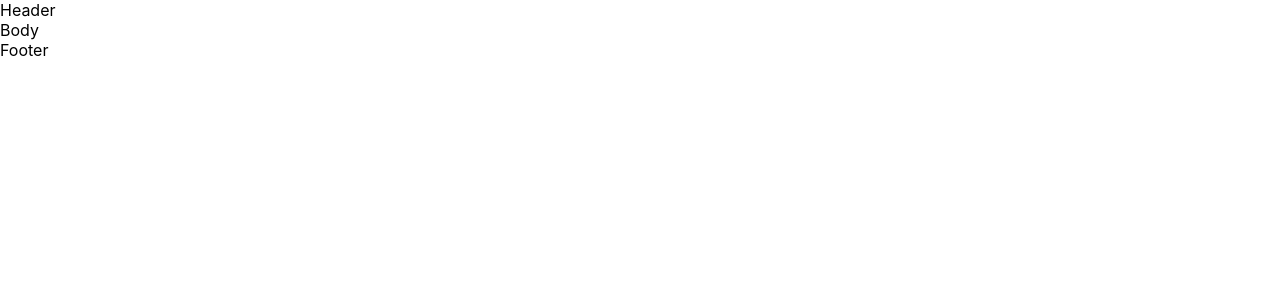
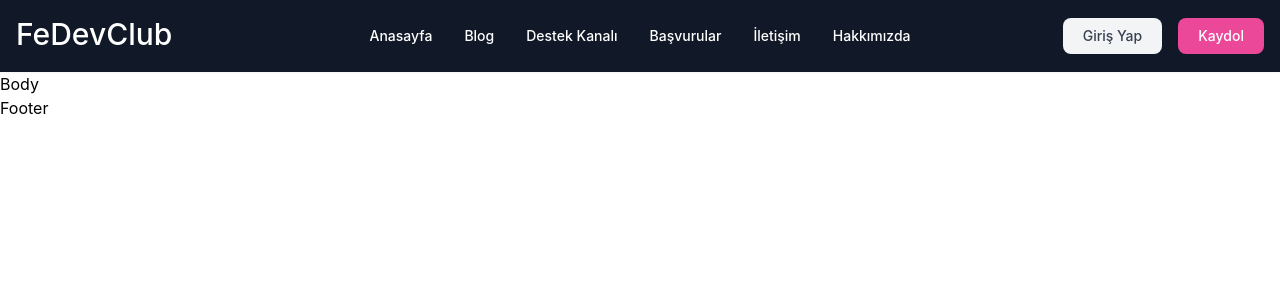
Before and after one commit to berkkaratas/devclub, a React (Create React App) app in the folder client/: page / in a window 1280 px wide. Shown: the top 300 px of the page. Built offline with nearby package versions, Linux system fonts and the light colour scheme.

Commit message:
Tailwind added and Navbar Components created

```diff
--- a/client/package.json
+++ b/client/package.json
@@ -34,5 +34,10 @@
       "last 1 firefox version",
       "last 1 safari version"
     ]
+  },
+  "devDependencies": {
+    "autoprefixer": "^10.4.8",
+    "postcss": "^8.4.16",
+    "tailwindcss": "^3.1.8"
   }
 }
--- /dev/null
+++ b/client/postcss.config.js
@@ -0,0 +1,6 @@
+module.exports = {
+  plugins: {
+    tailwindcss: {},
+    autoprefixer: {},
+  },
+}
--- a/client/public/index.html
+++ b/client/public/index.html
@@ -25,6 +25,8 @@
       Learn how to configure a non-root public URL by running `npm run build`.
     -->
     <title>DevClub</title>
+    <script src="https://cdn.tailwindcss.com"></script>
+
   </head>
   <body>
     <noscript>You need to enable JavaScript to run this app.</noscript>
--- a/client/src/components/Header/HiddenHeader.js
+++ b/client/src/components/Header/HiddenHeader.js
@@ -0,0 +1,26 @@
+import React from 'react'
+
+export default function HiddenHeader() {
+  return (
+     <div className="lg:hidden">
+     <button className="p-2 text-gray-600 bg-gray-100 rounded-lg" type="button">
+       <span className="sr-only">Open menu</span>
+       <svg
+         aria-hidden="true"
+         className="w-5 h-5"
+         fill="none"
+         stroke="currentColor"
+         viewBox="0 0 24 24"
+         xmlns="http://www.w3.org/2000/svg"
+       >
+         <path
+           d="M4 6h16M4 12h16M4 18h16"
+           strokeLinecap="round"
+           strokeLinejoin="round"
+           strokeWidth="2"
+         />
+       </svg>
+     </button>
+   </div>
+  )
+}
--- a/client/src/components/Header/Login.js
+++ b/client/src/components/Header/Login.js
@@ -0,0 +1,18 @@
+import React from 'react'
+
+export default function Login() {
+  return (
+     <div className="items-center justify-end flex-1 hidden space-x-4 sm:flex">
+          <a
+          className="px-5 py-2 text-sm font-medium text-gray-700 bg-gray-100 rounded-lg"
+          href="">Giriş Yap</a>
+
+          <a
+          className="px-5 py-2 text-sm font-medium text-white bg-pink-500 rounded-lg"
+          href=""
+          >
+          Kaydol
+          </a>
+   </div>
+  )
+}
--- a/client/src/components/Header/Navbar.js
+++ b/client/src/components/Header/Navbar.js
@@ -0,0 +1,16 @@
+import React from 'react'
+
+export default function Navbar() {
+  return (
+    <div>
+          <nav className="hidden space-x-8 text-sm font-medium md:flex">
+               <a className="text-white" href="#">Anasayfa</a>
+               <a className="text-white" href="#">Blog</a>
+               <a className="text-white" href="#">Destek Kanalı</a>
+               <a className="text-white" href="#">Başvurular</a>
+               <a className="text-white" href="#">İletişim</a>
+               <a className="text-white" href="#">Hakkımızda</a>
+          </nav>
+    </div>
+  )
+}
--- a/client/src/components/Header/index.js
+++ b/client/src/components/Header/index.js
@@ -1,7 +1,21 @@
 import React from 'react'
+import Navbar from './Navbar'
+import HiddenHeader from './HiddenHeader'
+import Login from './Login'
 
 export default function Header() {
   return (
-    <div>Header</div>
+          <div className="bg-gray-900 shadow-sm">
+               <div className="max-w-screen-xl p-4 mx-auto">
+                    <div className="flex items-center justify-between space-x-4 lg:space-x-10">
+                    <div className="flex lg:w-0 lg:flex-1">
+                         <span className="w-20 h-10 font-medium text-white sm:text-3xl rounded-lg">FeDevClub</span>
+                    </div>
+                    <Navbar />
+                    <Login />
+                    <HiddenHeader/>
+                    </div>
+               </div>
+          </div>
   )
 }
--- /dev/null
+++ b/client/tailwind.config.js
@@ -0,0 +1,10 @@
+/** @type {import('tailwindcss').Config} */
+module.exports = {
+  content: [
+    "./src/**/*.{js,jsx,ts,tsx}",
+  ],
+  theme: {
+    extend: {},
+  },
+  plugins: [],
+}
```
Also changed, not shown: 1 other file (tests, documents, lock files or other folders).
